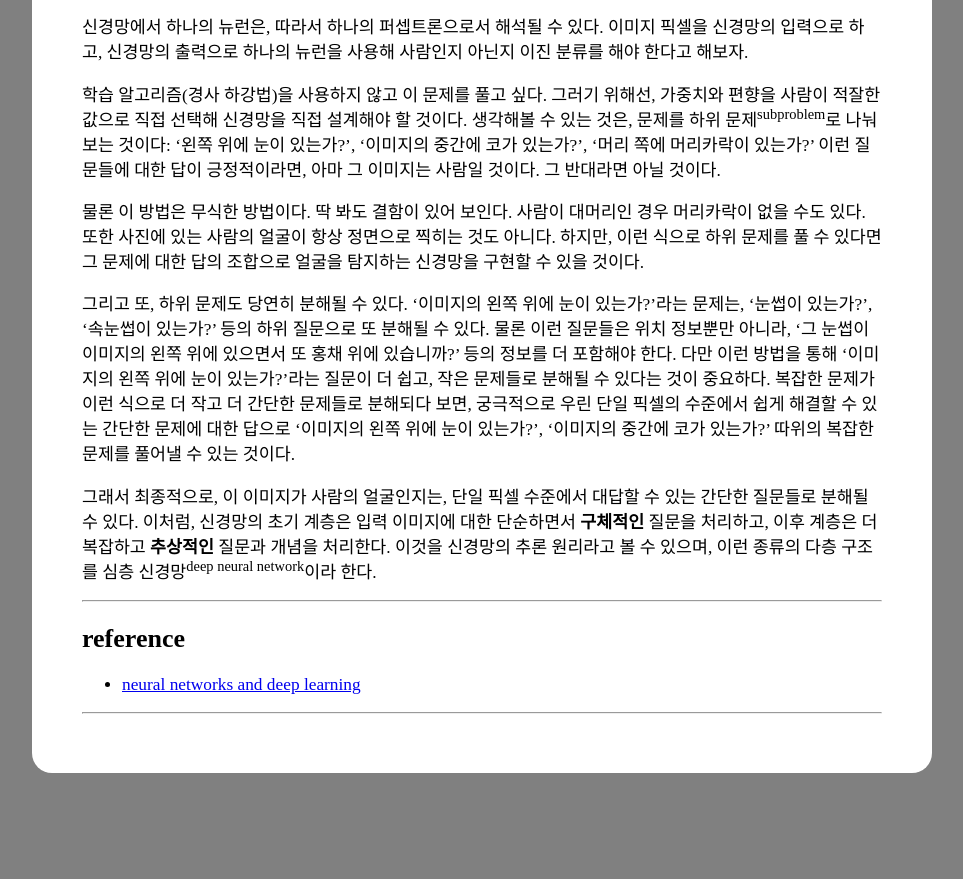
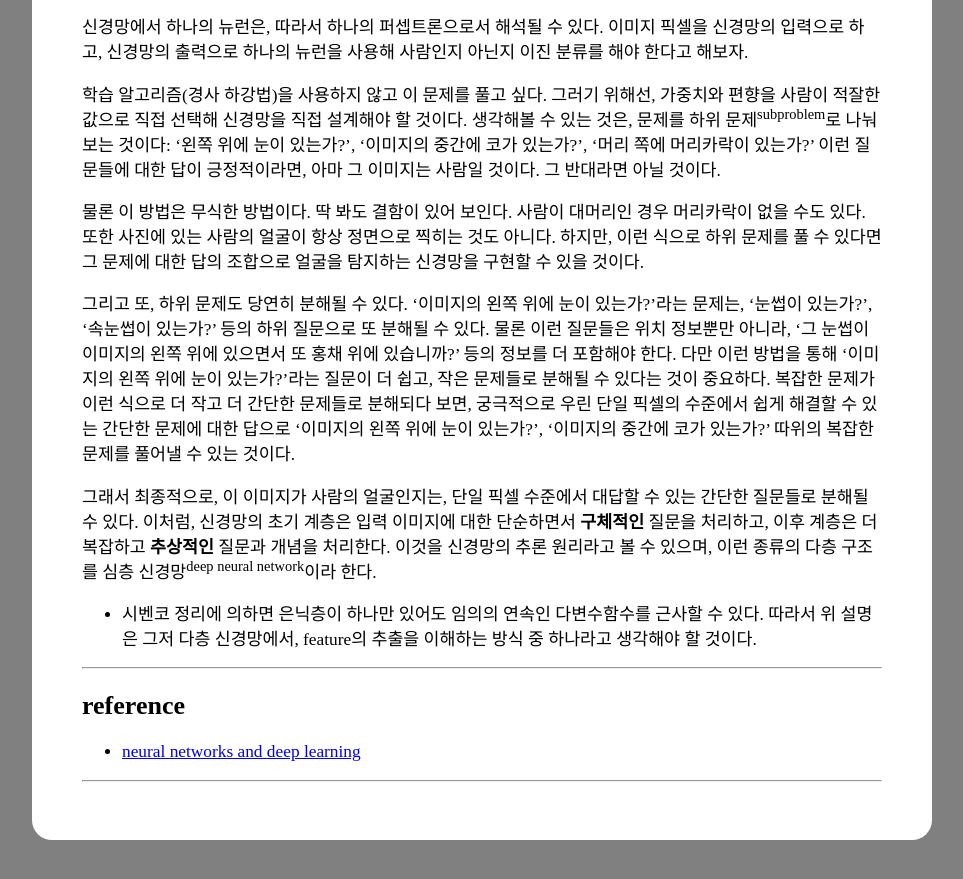
Before and after one commit to ktasha45/ktasha45.github.io, a Jekyll site: the page built from _posts/2022-09-15-neuralnetwork.md, in a window 1280 px wide and 900 px high, scrolled down 1535 px. Shown: the top 879 px of the window, without its empty margins (158-1121 px from the left). Built offline with Jekyll 4.4.1, drawn with Linux system fonts in a browser that asks for light colours; some web fonts are replaced; formulas are drawn with MathJax 3; before the commit the page ends 2368 px from its top, so only the background shows below that.

Commit message:
modift post

```diff
--- a/_posts/2022-09-15-neuralnetwork.md
+++ b/_posts/2022-09-15-neuralnetwork.md
@@ -56,6 +56,8 @@ $$\text{output}=
 
 그래서 최종적으로, 이 이미지가 사람의 얼굴인지는, 단일 픽셀 수준에서 대답할 수 있는 간단한 질문들로 분해될 수 있다. 이처럼, 신경망의 초기 계층은 입력 이미지에 대한 단순하면서 **구체적인** 질문을 처리하고, 이후 계층은 더 복잡하고 **추상적인** 질문과 개념을 처리한다. 이것을 신경망의 추론 원리라고 볼 수 있으며, 이런 종류의 다층 구조를 심층 신경망<sup>deep neural network</sup>이라 한다.
 
++ 시벤코 정리에 의하면 은닉층이 하나만 있어도 임의의 연속인 다변수함수를 근사할 수 있다. 따라서 위 설명은 그저 다층 신경망에서, feature의 추출을 이해하는 방식 중 하나라고 생각해야 할 것이다.
+
 ---
 ## **reference**
 * [neural networks and deep learning](http://neuralnetworksanddeeplearning.com/)
```
